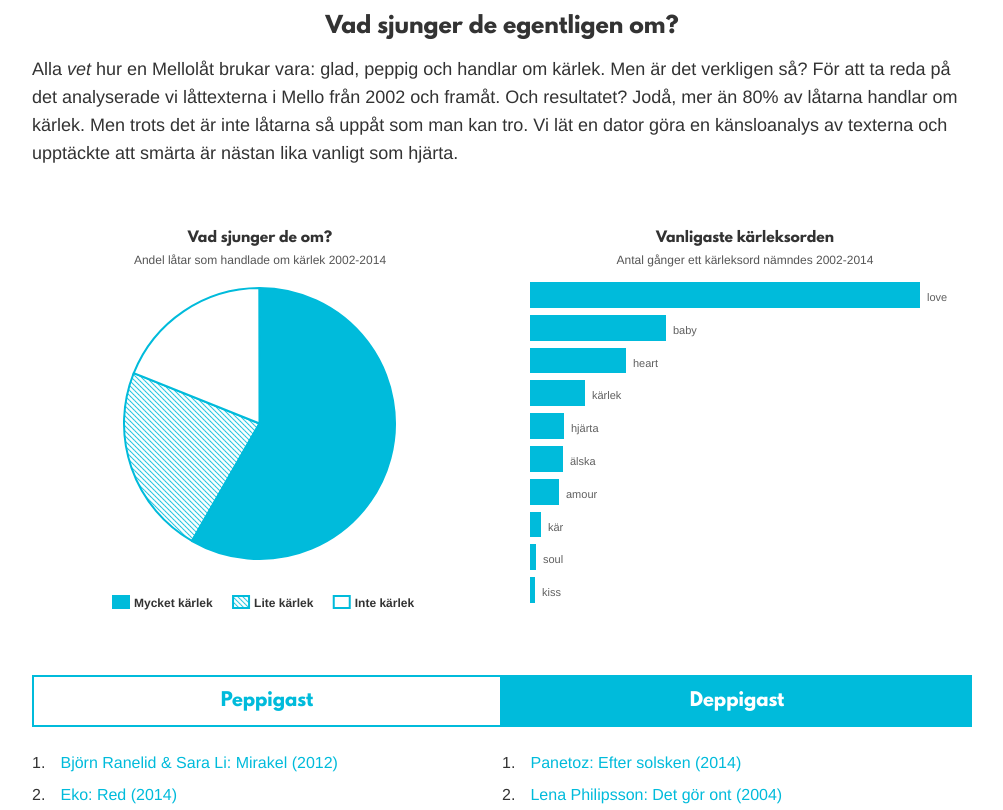
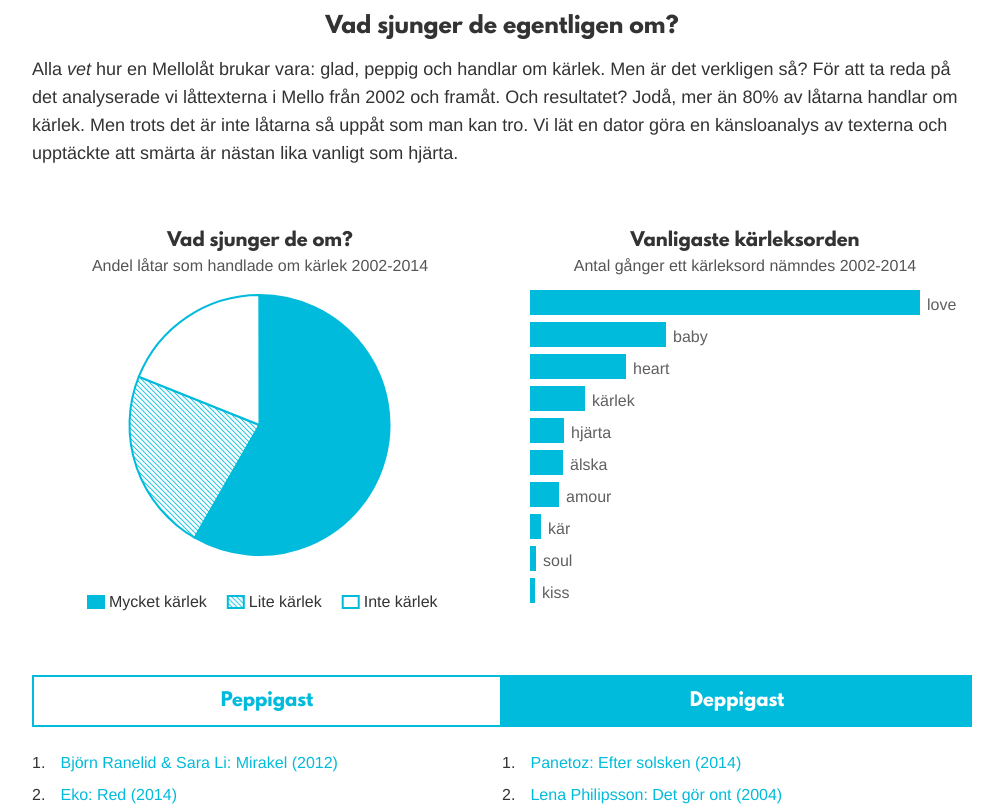
Before and after one commit to LCHansson/deliciosa, a PHP site: page /week1.html in a window 1280 px wide. Shown: the part 388-1198 px from the top of the page, without its empty margins (138-1141 px from the left). Run offline with PHP 8.4, Linux system fonts and the light colour scheme.

Commit message:
Tweak typography in charts

```diff
--- a/frontend/css/theme.css
+++ b/frontend/css/theme.css
@@ -212,6 +212,19 @@ footer a {
 }
 
 
+/* Graphs */
+
+svg,
+text {
+    font-family: Helvetica, "Helvetica Neue", Arial, sans-serif;
+    font-size: 16px !important;
+    font-weight: 200 !important;
+}
+
+text.highcharts-title {
+    font-family: 'League Spartan';
+    font-size: 18px !important;
+}
 
 
 .vertical-center {
@@ -448,15 +461,6 @@ div.dataTables_wrapper {
     }
 }
 
-text.highcharts-title {
-    font-family: 'League Spartan';
-    font-size: 14px !important;
-}
-
-svg {
-    font-family: "Helvetica Neue",Helvetica,Arial,sans-serif !important;
-}
-
 
 
 .collapsing {
```
